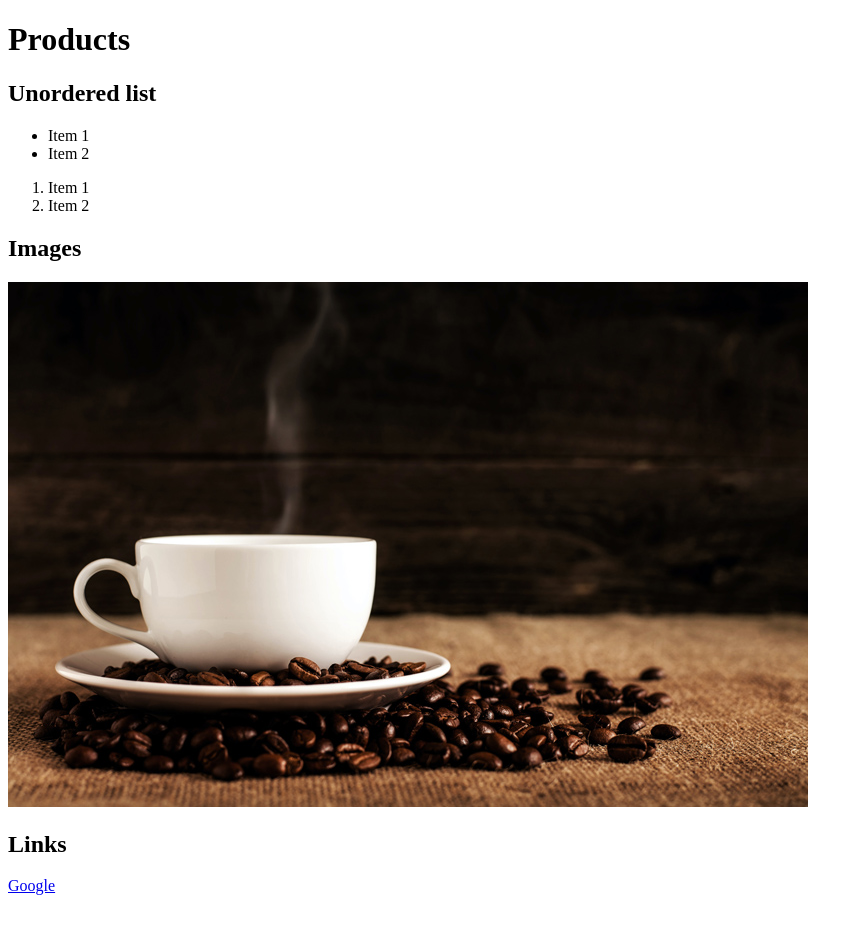
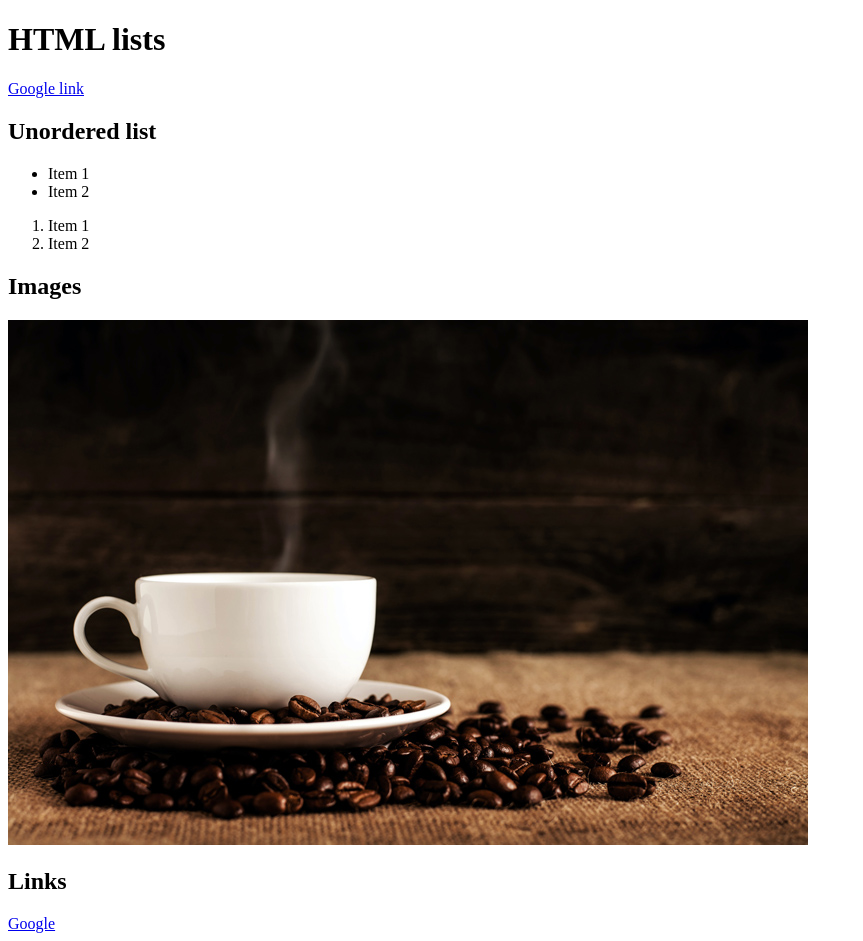
Before and after one commit to zeb00002/zeb00002.github.io, a plain HTML site: page week-4/index.html in a window 1280 px wide. Shown: the whole page, without its empty margins (0-863 px from the left). Before the commit the page ends 903 px from the top, so only its background shows below. Drawn offline with Linux system fonts and the light colour scheme.

Commit message:
relative links added(scroo to bottom or top)

```diff
--- a/week-4/index.html
+++ b/week-4/index.html
@@ -9,9 +9,12 @@
   <body>
     <header>
         <h1>
-            Products
+            HTML lists
         </h1>
     </header>
+    <nav>
+          <a href="#links">Google link</a>
+    </nav>
     <section>
         <h2>Unordered list</h2>
         <ul>
@@ -24,7 +27,7 @@
         </ol>
     </section>
     <section>
-       <h2>Images</h2>
+       <h2 id="links">Images</h2>
        <img src="images/coffee.jpg" alt="Image of a coffe" title="this is cold coffee">
     </section>
     <section>
```
